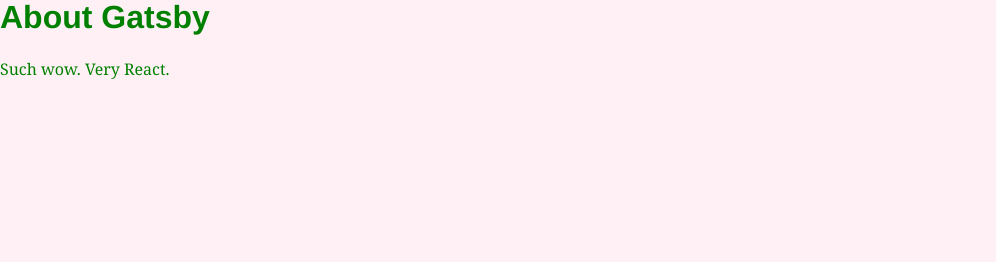
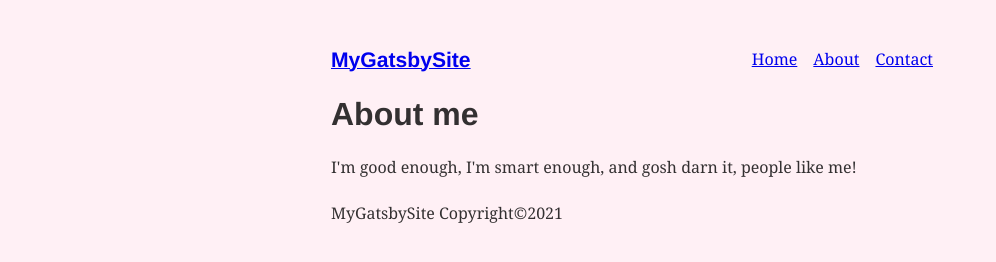
Before and after one commit to krislao/gatsby-tutorial, a Gatsby site: page /about in a window 1280 px wide. Shown: the whole page, without its empty margins (0-996 px from the left). Built offline with nearby package versions, Linux system fonts and the light colour scheme; Gatsby itself is replaced by a stand-in of ours.

Commit message:
Add shared layout component

```diff
--- a/jsconfig.json
+++ b/jsconfig.json
@@ -2,8 +2,8 @@
   "compilerOptions": {
     "baseUrl": ".",
     "paths": {
-      "components": ["src/components"],
-      "styles": ["src/styles"]
+      "components/*": ["src/components/*"],
+      "styles/*": ["src/styles/*"]
     }
   }
 }
--- /dev/null
+++ b/src/components/layout.js
@@ -0,0 +1,33 @@
+import React from "react";
+import { Link } from "gatsby";
+
+const NavLink = props => (
+  <li style={{ display: "inline-block", marginRight: "1rem" }}>
+    <Link to={props.to}>{props.children}</Link>
+  </li>
+);
+
+function Layout({ children }) {
+  return (
+    <div style={{ margin: "3rem auto", maxWidth: 650, padding: "0 1rem" }}>
+      <header style={{ marginBottom: "1.5rem" }}>
+        <Link to="/" style={{ textShadow: "none", backgroundImage: "none" }}>
+          <h3 style={{ display: "inline" }}>MyGatsbySite</h3>
+        </Link>
+        <ul style={{ listStyle: "none", float: "right" }}>
+          <NavLink to="/">Home</NavLink>
+          <NavLink to="/about">About</NavLink>
+          <NavLink to="/contact">Contact</NavLink>
+        </ul>
+      </header>
+
+      {children}
+
+      <footer>
+        <p>MyGatsbySite Copyright&copy;2021</p>
+      </footer>
+    </div>
+  );
+}
+
+export default Layout;
--- a/src/pages/about.js
+++ b/src/pages/about.js
@@ -1,12 +1,14 @@
 import React from "react";
-import Header from "components/header";
+import Layout from "components/layout";
 
 function About() {
   return (
-    <div style={{ color: "green" }}>
-      <Header headerText="About Gatsby" />
-      <p>Such wow. Very React.</p>
-    </div>
+    <Layout>
+      <h1>About me</h1>
+      <p>
+        I'm good enough, I'm smart enough, and gosh darn it, people like me!
+      </p>
+    </Layout>
   );
 }
 
--- a/src/pages/index.js
+++ b/src/pages/index.js
@@ -1,14 +1,15 @@
 import React from "react";
+import Layout from "components/layout";
 
 function Home() {
   return (
-    <div style={{ margin: "3rem auto", maxWidth: 600 }}>
+    <Layout>
       <h1>Hi! I'm building a fake Gatsby site as part of a tutorial!</h1>
       <p>
         What do I like to do? Lots of course but definitely enjoy building
         websites.
       </p>
-    </div>
+    </Layout>
   );
 }
 
```
Also changed, not shown: src/pages/contact.js (+7 -7 lines).
